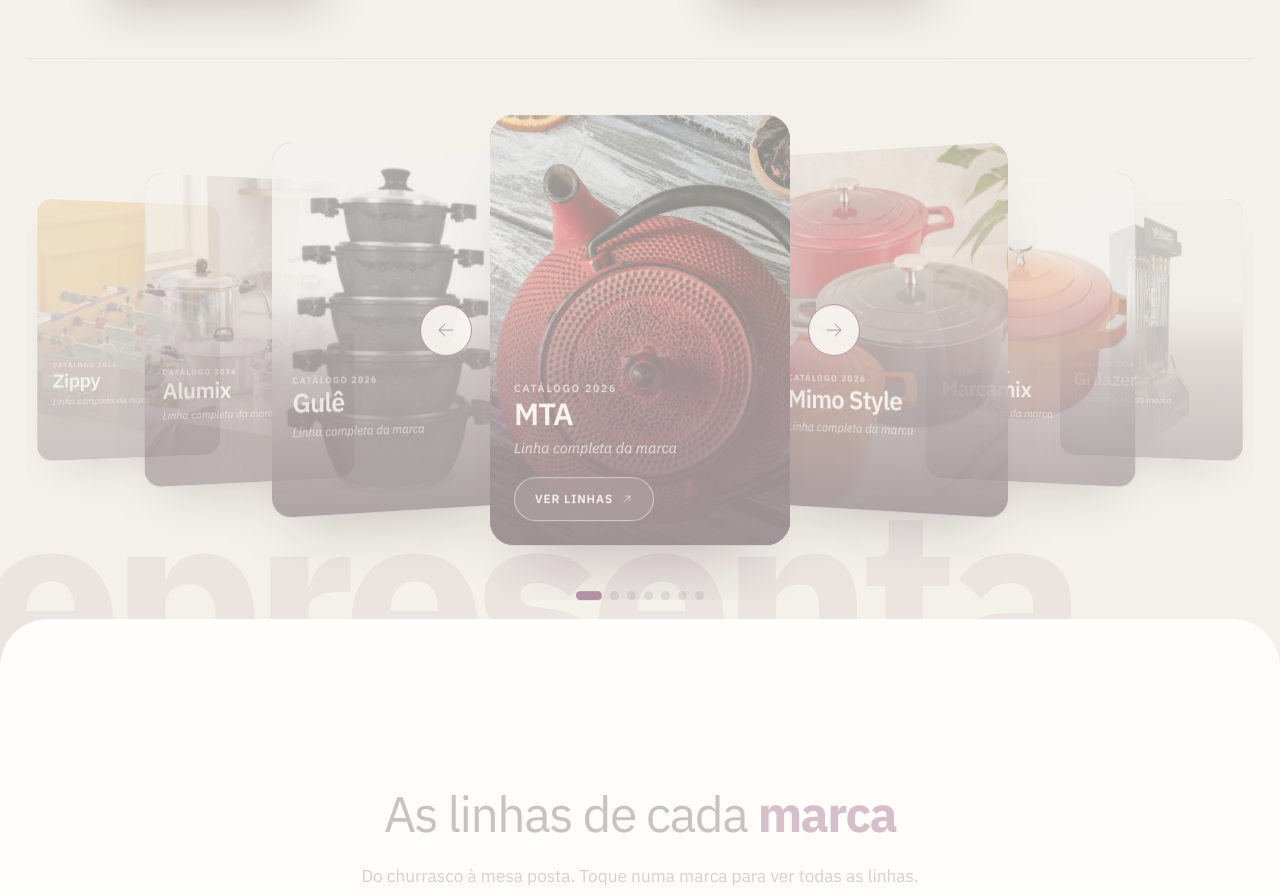
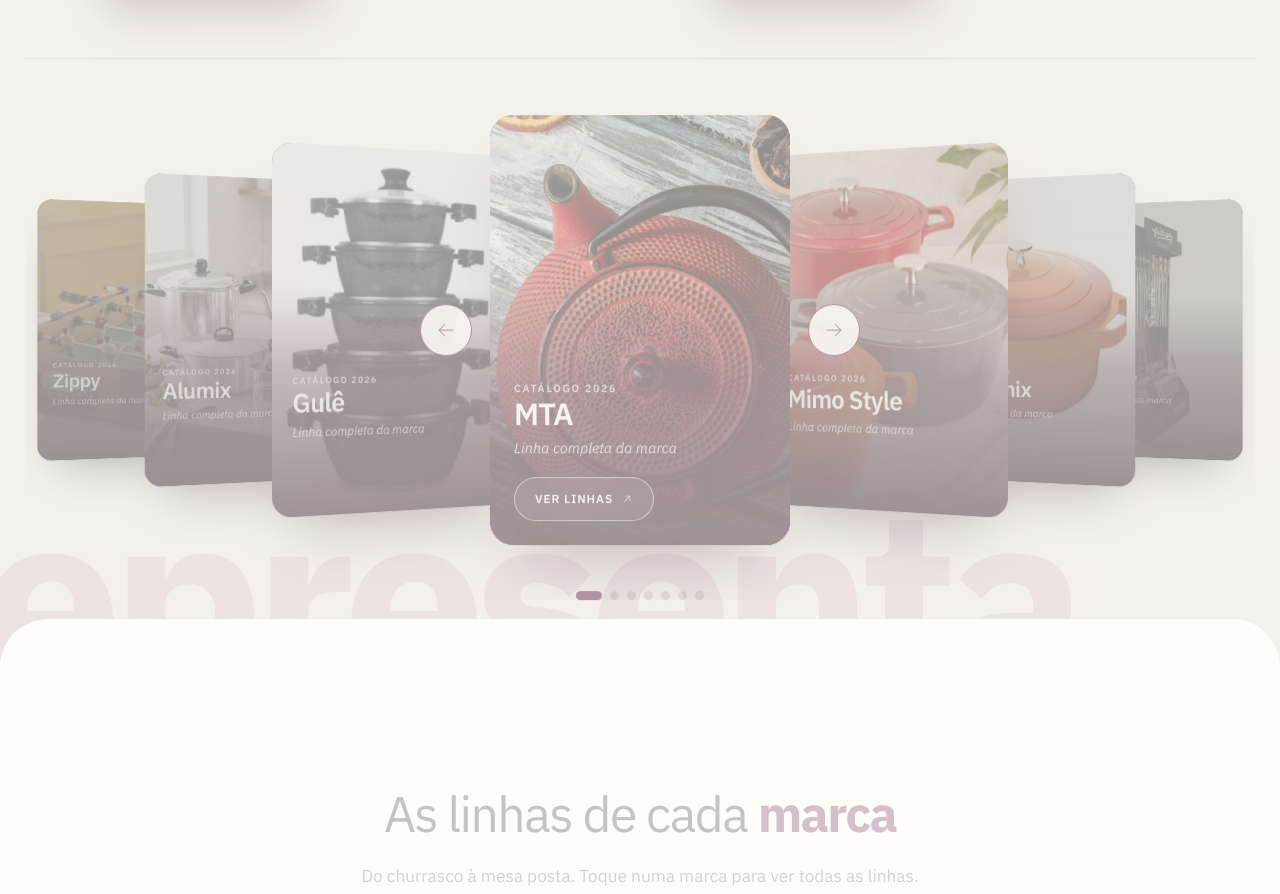
Before and after one commit to luciobandeira-cmyk/LP-Fran-Representa, a plain HTML site: page index.html in a window 1280 px wide. Shown: the part 1286-2180 px from the top of the page. Drawn offline with Linux system fonts and the light colour scheme; animation ran at ten frames a second.

Commit message:
Carrossel: cartões de fundo sólidos e mais escuros
Co-Authored-By: Claude Opus 5.5 <noreply@anthropic.com>
Claude-Session: https://claude.ai/code/session_011WkFCDRCsEEwGXBLbtQ9YZ

```diff
--- a/index.html
+++ b/index.html
@@ -2115,8 +2115,8 @@ var ICON_PLAY='<svg class="ic" aria-hidden="true" viewBox="0 0 256 256" fill="cu
       var a=Math.abs(d), sg=d<0?-1:1;
       var x=d===0?0:sg*(sp+(a-1)*sp*.72), z=-a*150, ry=d===0?0:-sg*30, sc=d===0?1:Math.max(.7,1-a*.08);
       it.style.transform='translateX('+x+'px) translateZ('+z+'px) rotateY('+ry+'deg) scale('+sc+')';
-      it.style.zIndex=50-a; it.style.opacity=a>3?0:(a===0?1:1-a*.17);
-      it.style.filter=a?'saturate(.85) brightness(.97)':'none';
+      it.style.zIndex=50-a; it.style.opacity=a>3?0:1;
+      it.style.filter=a?'saturate('+(1-a*.15)+') brightness('+(1-a*.13)+')':'none';
       it.style.visibility=a>3?'hidden':'visible';
       it.classList.toggle('is-on',d===0); it.setAttribute('aria-hidden',d===0?'false':'true');
       [].forEach.call(it.querySelectorAll('a.cv-go,a.cv-pdf'),function(l){l.tabIndex=d===0?0:-1;});
```
